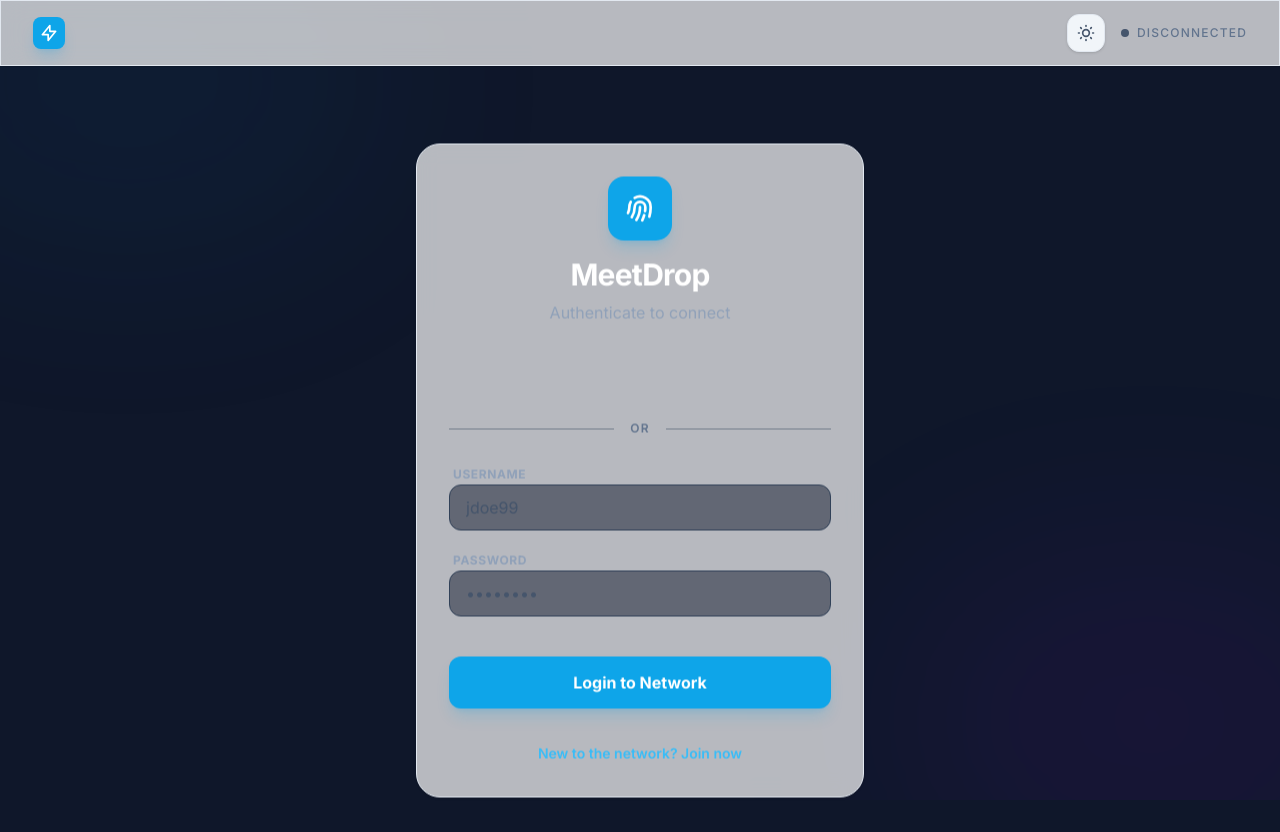
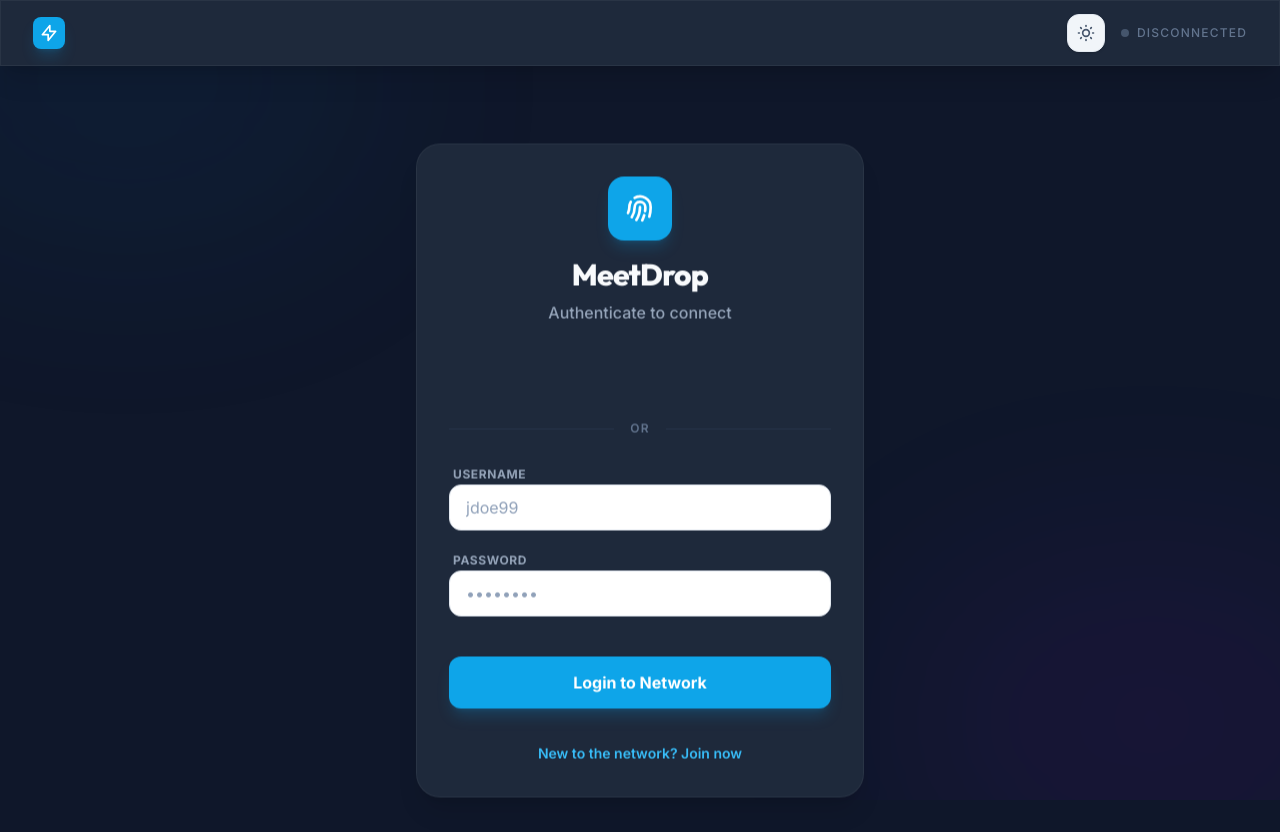
Before and after one commit to Yahav78/MeetDrop, a React (Vite) app in the folder frontend/: page /login in a window 1280 px wide. Built offline with nearby package versions, Linux system fonts and the light colour scheme.

Commit message:
fix: dark mode fix2

```diff
--- a/frontend/src/components/AuthScreens.jsx
+++ b/frontend/src/components/AuthScreens.jsx
@@ -92,8 +92,8 @@ export default function AuthScreens({ onLogin }) {
             <path strokeLinecap="round" strokeLinejoin="round" strokeWidth={2} d="M12 11c0 3.517-1.009 6.799-2.753 9.571m-3.44-2.04l.054-.09A13.916 13.916 0 008 11a4 4 0 118 0c0 1.017-.07 2.019-.203 3m-2.118 6.844A21.88 21.88 0 0015.171 17m3.839 1.132c.645-2.266.99-4.659.99-7.132A8 8 0 008 4.07M3 15.364c.64-1.319 1-2.8 1-4.364 0-1.457.39-2.823 1.07-4" />
           </svg>
         </div>
-        <h2 className="text-3xl font-bold tracking-tight text-white">MeetDrop</h2>
-        <p className="text-slate-400 mt-2 text-center">{isLogin ? 'Authenticate to connect' : 'Create your network identity'}</p>
+        <h2 className="text-3xl font-display font-black text-[var(--text-primary)] tracking-tight">MeetDrop</h2>
+        <p className="text-[var(--text-secondary)] mt-2 text-center font-medium">{isLogin ? 'Authenticate to connect' : 'Create your network identity'}</p>
       </div>
 
       <div className="flex justify-center mb-6">
@@ -130,12 +130,12 @@ export default function AuthScreens({ onLogin }) {
           </>
         )}
         <div className="space-y-1">
-          <label className="text-xs font-bold text-slate-400 uppercase tracking-wider ml-1">Username</label>
-          <input required name="username" value={formData.username} onChange={handleChange} className="w-full bg-slate-900/50 border border-slate-700 rounded-xl px-4 py-2.5 text-white placeholder-slate-600 focus:outline-none focus:ring-2 focus:ring-brand-500/50 focus:border-brand-500 transition-all" placeholder="jdoe99" />
+          <label className="text-xs font-bold text-[var(--text-secondary)] uppercase tracking-wider ml-1">Username</label>
+          <input required name="username" value={formData.username} onChange={handleChange} className="w-full bg-white dark:bg-slate-900/50 border border-slate-200 dark:border-slate-700 rounded-xl px-4 py-2.5 text-[var(--text-primary)] placeholder-slate-400 dark:placeholder-slate-600 focus:outline-none focus:ring-2 focus:ring-brand-500/50 focus:border-brand-500 transition-all" placeholder="jdoe99" />
         </div>
         <div className="space-y-1">
-          <label className="text-xs font-bold text-slate-400 uppercase tracking-wider ml-1">Password</label>
-          <input required type="password" name="password" value={formData.password} onChange={handleChange} className="w-full bg-slate-900/50 border border-slate-700 rounded-xl px-4 py-2.5 text-white placeholder-slate-600 focus:outline-none focus:ring-2 focus:ring-brand-500/50 focus:border-brand-500 transition-all" placeholder="••••••••" />
+          <label className="text-xs font-bold text-[var(--text-secondary)] uppercase tracking-wider ml-1">Password</label>
+          <input required type="password" name="password" value={formData.password} onChange={handleChange} className="w-full bg-white dark:bg-slate-900/50 border border-slate-200 dark:border-slate-700 rounded-xl px-4 py-2.5 text-[var(--text-primary)] placeholder-slate-400 dark:placeholder-slate-600 focus:outline-none focus:ring-2 focus:ring-brand-500/50 focus:border-brand-500 transition-all" placeholder="••••••••" />
         </div>
 
         {!isLogin && (
--- a/frontend/src/index.css
+++ b/frontend/src/index.css
@@ -1,10 +1,11 @@
 @import "tailwindcss";
 
 :root {
-  --bg-dark: #f8fafc;
+  --bg-dark: #f1f5f9;
   --bg-card: #ffffff;
   --text-primary: #0f172a;
-  --text-secondary: #64748b;
+  --text-secondary: #475569;
+  --border-color: rgba(0, 0, 0, 0.05);
 }
 
 .dark {
@@ -12,6 +13,7 @@
   --bg-card: #1e293b;
   --text-primary: #f8fafc;
   --text-secondary: #94a3b8;
+  --border-color: rgba(255, 255, 255, 0.05);
 }
 
 @theme {
@@ -38,8 +40,9 @@
 
 /* Glassmorphism utility */
 .glass {
-  @apply bg-white/70 dark:bg-slate-800/50 backdrop-blur-md border border-slate-200 dark:border-slate-700/50 shadow-sm dark:shadow-none;
+  @apply bg-[var(--bg-card)] dark:bg-slate-800/50 backdrop-blur-md border border-[var(--border-color)] shadow-xl dark:shadow-none transition-colors duration-300;
 }
+
 
 
 /* Animations */
```
